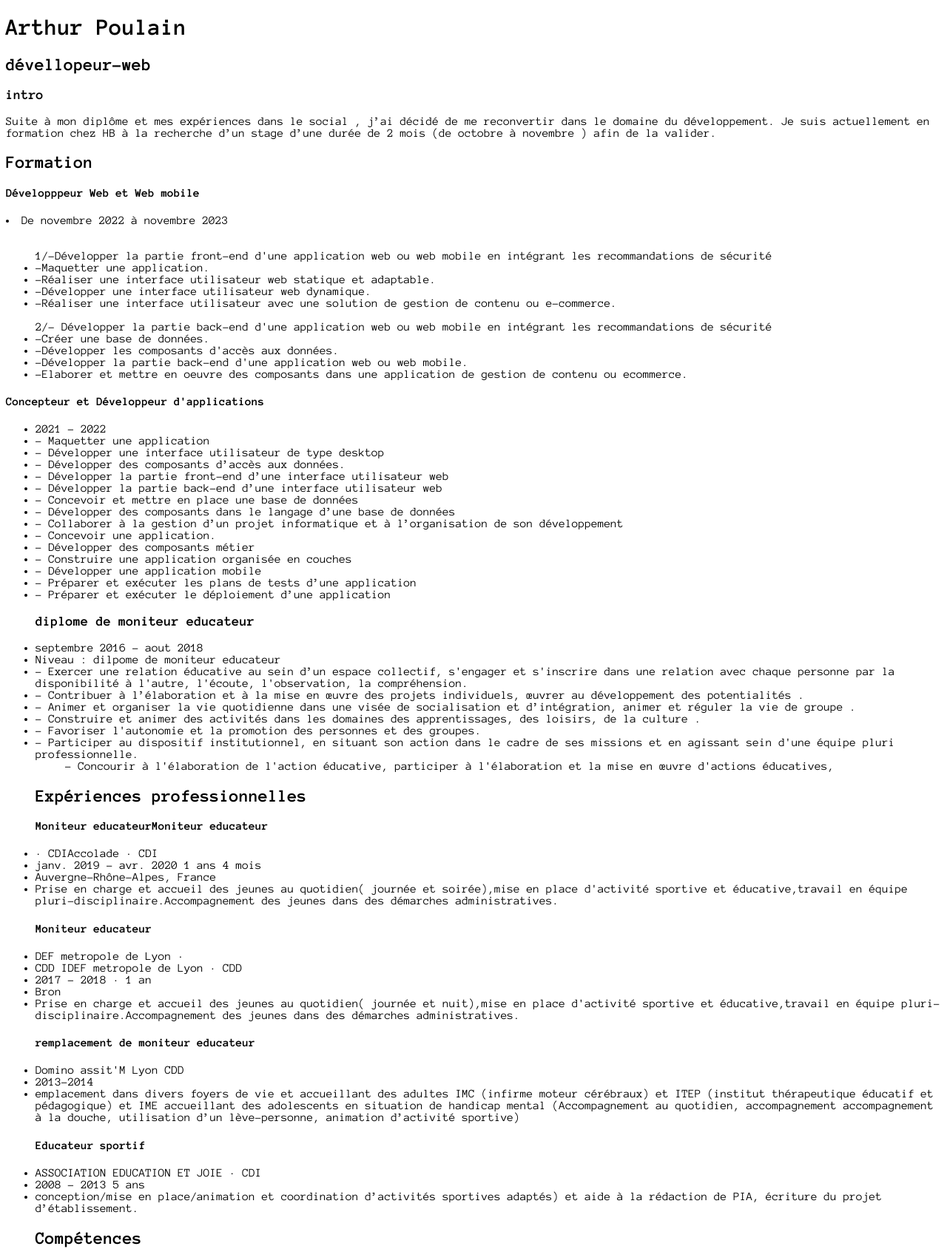
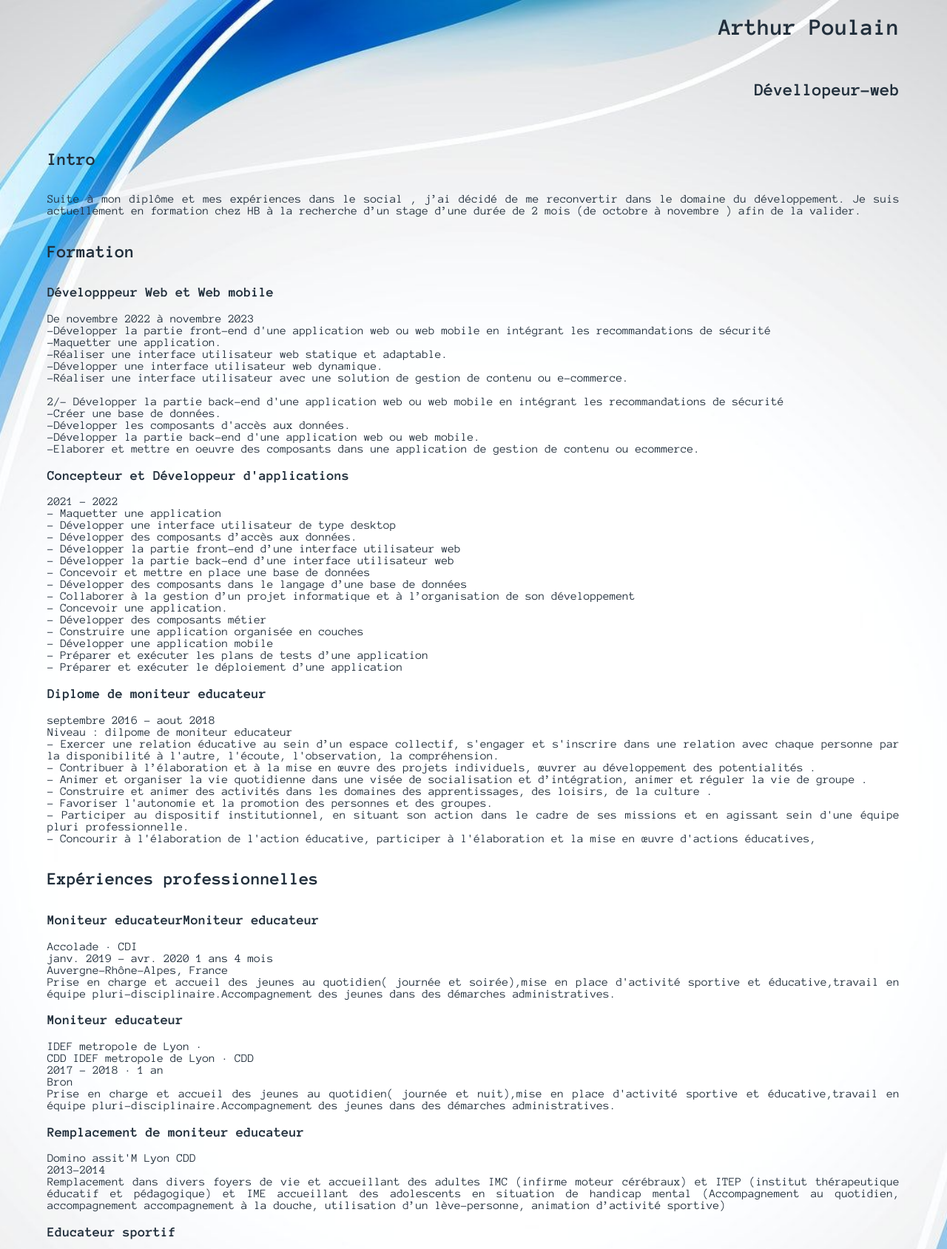
Before and after one commit to azuera/azuera.github.io, a plain HTML site: page index.html in a window 1280 px wide. Shown: the top 1689 px of the page at 74% size. Drawn offline with Linux system fonts and the light colour scheme.

Commit message:
ajout css

```diff
--- a/index.html
+++ b/index.html
@@ -9,11 +9,13 @@
     <title>Arthur Poulain</title>
 </head>
 
-<body>
+<body class="container">
+    <div class="nom">
+        <h1>Arthur Poulain</h1>
+        <h2>Dévellopeur-web</h2>
+    </div>
     <div>
-        <h1>Arthur Poulain</h1>
-        <h2> dévellopeur-web</h2>
-        <h3>intro</h3>
+        <h2>Intro</h2>
         <p>Suite à mon diplôme et mes expériences dans le social , j’ai décidé de me reconvertir dans le domaine du
             développement.
             Je suis actuellement en formation chez HB à la recherche d’un stage d’une durée de 2 mois (de octobre à
@@ -21,13 +23,16 @@
             ) afin
             de la valider.</p>
     </div>
+
+    <div class="liste">
+        <ul>
             <h2>Formation</h2>
-    <h4>Développpeur Web et Web mobile</h4>
-    <div>
+            <h3>Développpeur Web et Web mobile</h3>
+
             <li>De novembre 2022 à novembre 2023</li>
-</body><br>
-<ul>1/-Développer la partie front-end d'une application web ou web mobile en intégrant les
-    recommandations de sécurité
+
+            <li>-Développer la partie front-end d'une application web ou web mobile en intégrant les
+                recommandations de sécurité</li>
             <li>-Maquetter une application.</li>
             <li>-Réaliser une interface utilisateur web statique et adaptable.</li>
             <li>-Développer une interface utilisateur web dynamique.</li>
@@ -38,13 +43,16 @@
             <li>-Créer une base de données.</li>
             <li>-Développer les composants d'accès aux données.</li>
             <li>-Développer la partie back-end d'une application web ou web mobile.</li>
-    <li>-Elaborer et mettre en oeuvre des composants dans une application de gestion de contenu ou ecommerce.</li>
+            <li>-Elaborer et mettre en oeuvre des composants dans une application de gestion de contenu ou
+                ecommerce.
+            </li>
         </ul>
         </li>
     </div>
-<h4>Concepteur et Développeur d'applications</h4>
-<div>
+
+    <div class="liste">
         <ul>
+            <h3>Concepteur et Développeur d'applications</h3>
             <li>2021 - 2022 </li>
             <li>- Maquetter une application</li>
             <li>- Développer une interface utilisateur de type desktop</li>
@@ -66,41 +74,46 @@
 
         </ul>
     </div>
-<div>
+    <div class="liste">
         <ul>
-        <h3>diplome de moniteur educateur</h3>
+            <h3>Diplome de moniteur educateur</h3>
             <li>septembre 2016 - aout 2018</li>
             <li>Niveau : dilpome de moniteur educateur</li>
-        <li>- Exercer une relation éducative au sein d’un espace collectif, s'engager et s'inscrire dans une relation
+            <li>- Exercer une relation éducative au sein d’un espace collectif, s'engager et s'inscrire dans une
+                relation
                 avec chaque personne par la disponibilité à l'autre, l'écoute, l'observation, la compréhension.</li>
             <li>- Contribuer à l’élaboration et à la mise en œuvre des projets individuels, œuvrer au développement des
                 potentialités .</li>
-        <li>- Animer et organiser la vie quotidienne dans une visée de socialisation et d’intégration, animer et réguler
+            <li>- Animer et organiser la vie quotidienne dans une visée de socialisation et d’intégration, animer et
+                réguler
                 la vie de groupe .</li>
-        <li>- Construire et animer des activités dans les domaines des apprentissages, des loisirs, de la culture .</li>
+            <li>- Construire et animer des activités dans les domaines des apprentissages, des loisirs, de la culture .
+            </li>
             <li>- Favoriser l'autonomie et la promotion des personnes et des groupes.</li>
             <li>- Participer au dispositif institutionnel, en situant son action dans le cadre de ses missions et en
                 agissant sein d'une équipe pluri professionnelle.</li>
-        <ul>- Concourir à l'élaboration de l'action éducative, participer à l'élaboration et la mise en œuvre d'actions
-            éducatives,</ul>
+            <li>- Concourir à l'élaboration de l'action éducative, participer à l'élaboration et la mise en œuvre
+                d'actions
+                éducatives,</li>
         </ul>
     </div>
     <div>
-    <ul>
+        <ul style="list-style-type:none;">
             <h2>Expériences professionnelles</h2>
-        <h4>Moniteur educateurMoniteur educateur</h4>
-        <li> · CDIAccolade · CDI</li>
+            <h3>Moniteur educateurMoniteur educateur</h3>
+            <li>Accolade · CDI</li>
             <li>janv. 2019 - avr. 2020 1 ans 4 mois</li>
             <li>Auvergne-Rhône-Alpes, France </li>
-        <li>Prise en charge et accueil des jeunes au quotidien( journée et soirée),mise en place d'activité sportive et
+            <li>Prise en charge et accueil des jeunes au quotidien( journée et soirée),mise en place d'activité sportive
+                et
                 éducative,travail en équipe pluri-disciplinaire.Accompagnement des
                 jeunes dans des démarches administratives.</li>
         </ul>
     </div>
     <div>
-    <ul>
-        <h4>Moniteur educateur</h4>
-        <li>DEF metropole de Lyon ·</li>
+        <ul style="list-style-type:none;">
+            <h3>Moniteur educateur</h3>
+            <li>IDEF metropole de Lyon ·</li>
             <li>CDD IDEF metropole de Lyon · CDD</li>
             <li>2017 - 2018 · 1 an</li>
             <li>Bron</li>
@@ -110,11 +123,11 @@
         </ul>
     </div>
     <div>
-    <ul>
-        <h4>remplacement de moniteur educateur</h4>
+        <ul style="list-style-type:none;">
+            <h3>Remplacement de moniteur educateur</h3>
             <li>Domino assit'M Lyon CDD</li>
             <li>2013-2014</li>
-        <li>emplacement dans divers foyers de vie et accueillant des adultes IMC (infirme moteur
+            <li>Remplacement dans divers foyers de vie et accueillant des adultes IMC (infirme moteur
                 cérébraux) et ITEP (institut thérapeutique éducatif et pédagogique) et IME accueillant des
                 adolescents en situation de handicap mental (Accompagnement au quotidien,
                 accompagnement accompagnement à la douche, utilisation d’un lève-personne,
@@ -122,8 +135,8 @@
         </ul>
     </div>
     <div>
-    <ul>
-        <h4>Educateur sportif</h4>
+        <ul style="list-style-type:none;">
+            <h3>Educateur sportif</h3>
             <li>ASSOCIATION EDUCATION ET JOIE · CDI</li>
             <li>2008 - 2013 5 ans</li>
             <li>conception/mise en place/animation et coordination d’activités sportives adaptés) et
@@ -154,7 +167,7 @@
 
 
 
-        <div id="langage informatique" class="listedubas">
+        <div id="langageinfo" class="listedubas">
             <ul>
                 <h2>langage informatique</h2>
                 <li>PHP</li>
@@ -174,7 +187,7 @@
                 <li>Sociable</li>
             </ul>
         </div>
-        <div id="centre d'intérêt" class="listedubas">
+        <div id="centre-interet" class="listedubas">
             <ul>
                 <h2>Centre d'intérêt</h2>
                 <li>peinture modélisme</li>
--- a/sass/style.sass
+++ b/sass/style.sass
@@ -2,14 +2,33 @@
 @import "font.sass"
 
 body
-    background: white
+    background: url(../img/bg.jfif)
+    background-repeat: no-repeat
+    background-size: cover
+    background-position: center
     font-family: 'Anonymous Pro', monospace
+    text-align: justify
+    color:#212F3C
+    // border-width: 30px
+
+.container
+    width: 90%
+    margin: auto
+
+
+
+.liste
+    ul
+        list-style: none
+
+ul
+    padding: 0
 
 a
     @extend %a
 
-
-
+h2
+    margin: 3% 0
 
 h4
     font-weight: bold 700
@@ -17,6 +36,18 @@ h4
 
 .listedubas1
     display: flex
+    #langageinfo
+        margin-left: 25%
+        width: 100%
 
 .listedubas2
     display: flex
+    #centre-interet
+        margin-left: 25%
+        width: 100%
+
+
+.nom
+    display: flex
+    flex-direction: column
+    align-items: flex-end
```
Also changed, not shown: img/bg.jfif (added), style/style.css, 1 other file. Lines whose indentation alone changed are shown as unchanged.
